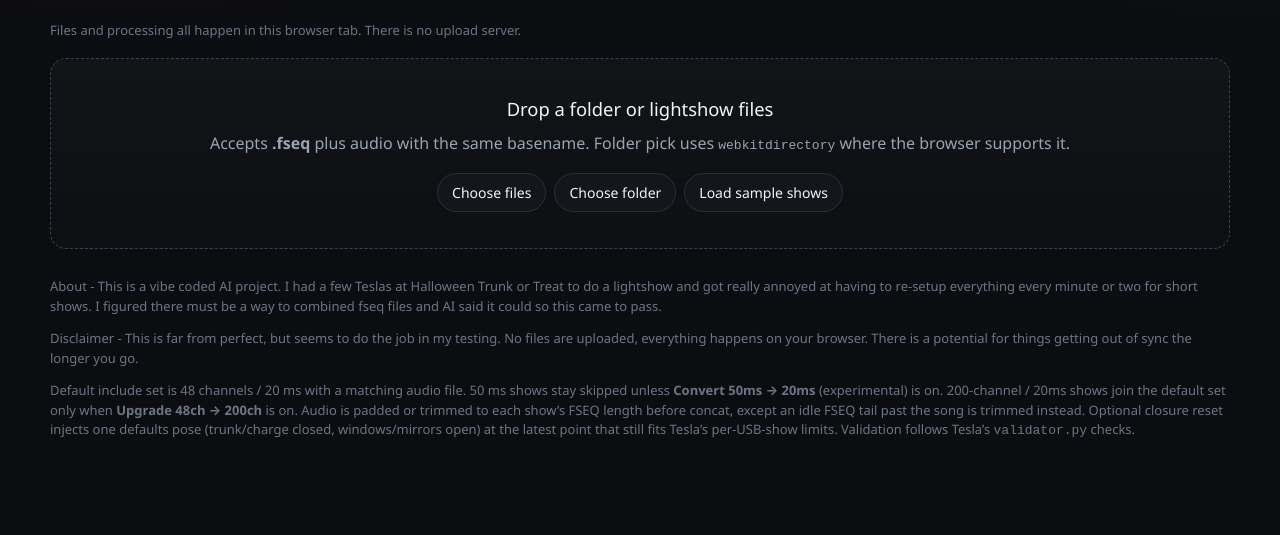
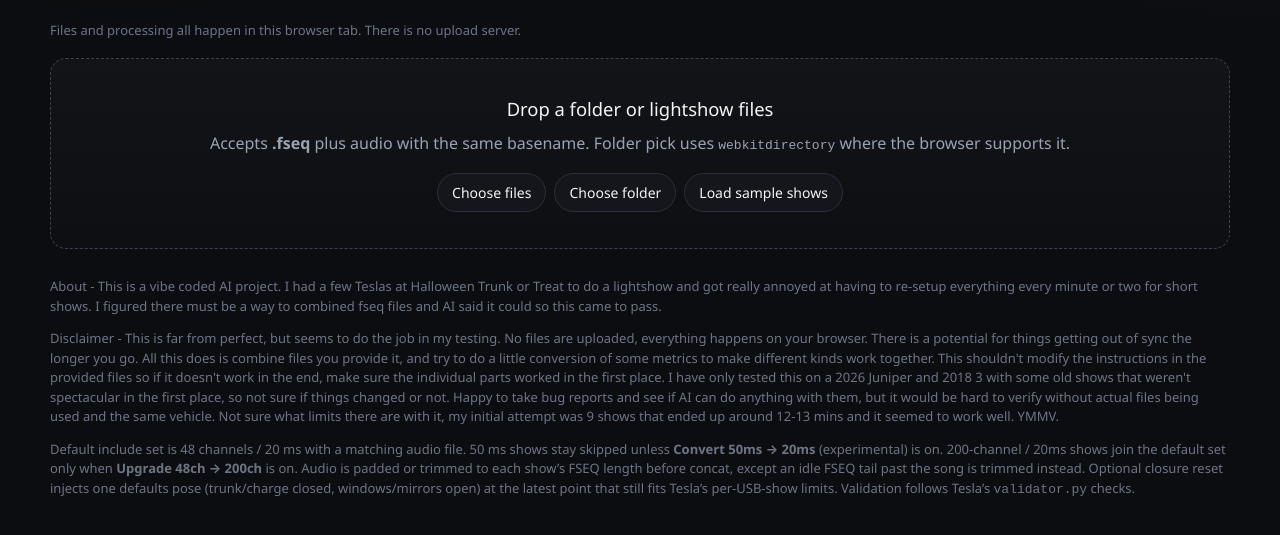
Before and after one commit to aaronbarker/lightshow-joiner-site, a website: page index.html in a window 1280 px wide. Shown: the part 167-702 px from the top of the page. Drawn offline with Linux system fonts and the light colour scheme.

Commit message:
Enhance disclaimer with additional details and warnings
Expanded disclaimer about potential sync issues and limitations of the tool, including testing details and user feedback invitation.

```diff
--- a/index.html
+++ b/index.html
@@ -167,7 +167,13 @@
           I figured there must be a way to combined fseq files and AI said it could so this came to pass.</p>
 
         <p>Disclaimer - This is far from perfect, but seems to do the job in my testing. No files are uploaded, everything happens on your browser.
-          There is a potential for things getting out of sync the longer you go.</p>
+          There is a potential for things getting out of sync the longer you go.
+          All this does is combine files you provide it, and try to do a little conversion of some metrics to make different kinds work together.
+          This shouldn't modify the instructions in the provided files so if it doesn't work in the end, make sure the individual parts worked in the first place.
+          I have only tested this on a 2026 Juniper and 2018 3 with some old shows that weren't spectacular in the first place, so not sure if things changed or not.
+          Happy to take bug reports and see if AI can do anything with them, but it would be hard to verify without actual files being used and the same vehicle.
+          Not sure what limits there are with it, my initial attempt was 9 shows that ended up around 12-13 mins and it seemed to work well. YMMV.
+        </p>
 
         <p>Default include set is 48 channels / 20&nbsp;ms with a matching audio file.
         50&nbsp;ms shows stay skipped unless <strong>Convert 50ms → 20ms</strong>
```
